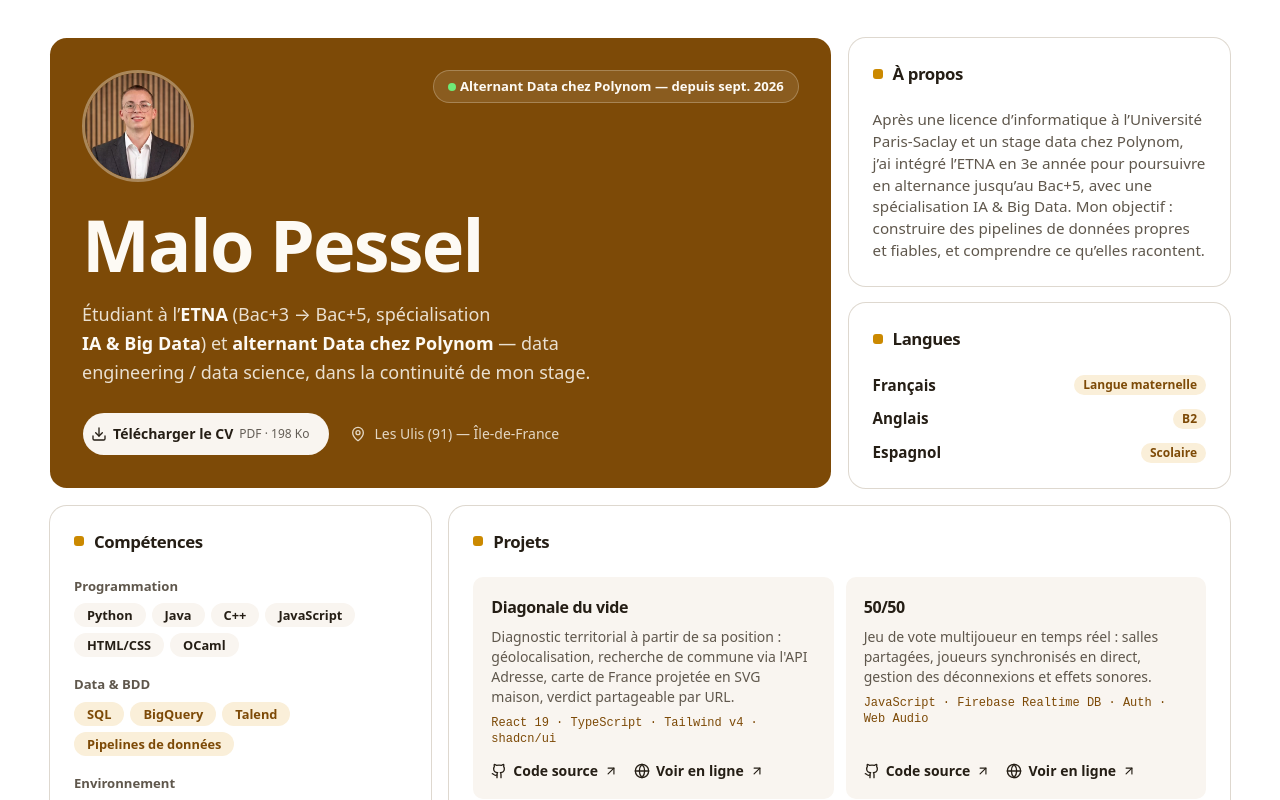
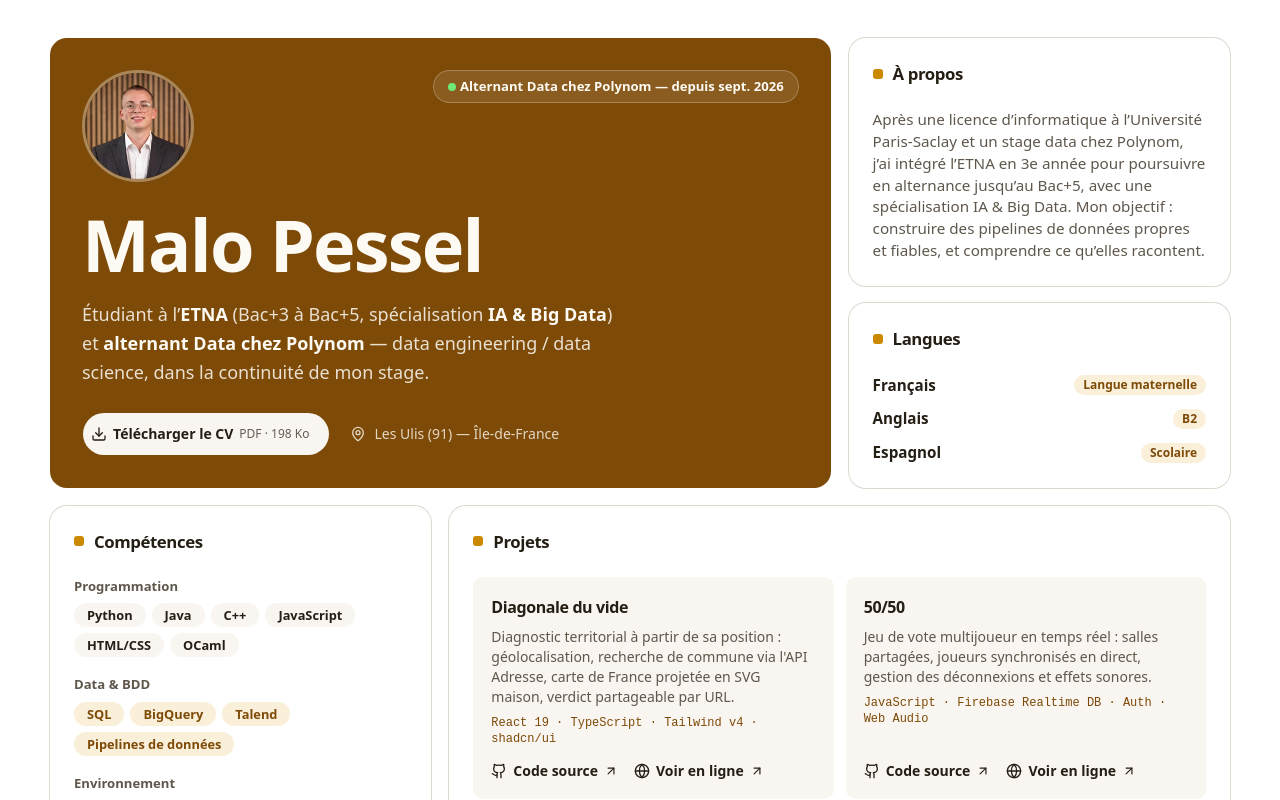
Before and after one commit to MaloPessel/portfolio-bento, a React (Vite) app: page / in a window 1280 px wide. Shown: the top 800 px of the page. Built offline with nearby package versions, Linux system fonts and the light colour scheme.

Commit message:
Fix text formatting in hero.tsx

```diff
--- a/src/components/sections/hero.tsx
+++ b/src/components/sections/hero.tsx
@@ -41,7 +41,7 @@ export function Hero() {
         <p className="max-w-[52ch] text-base leading-relaxed text-primary-foreground/85 md:text-lg">
           Étudiant à l’
           <strong className="font-bold text-primary-foreground">ETNA</strong>{" "}
-          (Bac+3&nbsp;→&nbsp;Bac+5, spécialisation{" "}
+          (Bac+3 à Bac+5, spécialisation{" "}
           <strong className="font-bold text-primary-foreground">
             IA&nbsp;&amp;&nbsp;Big&nbsp;Data
           </strong>
```
